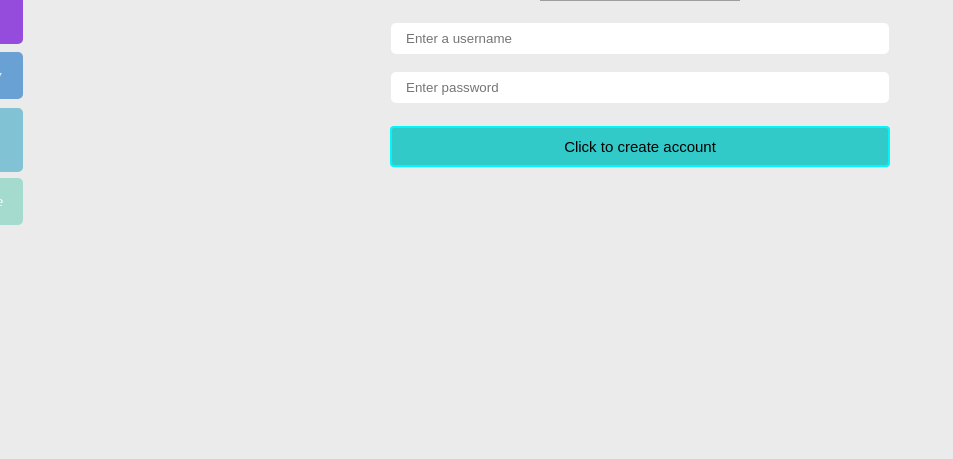
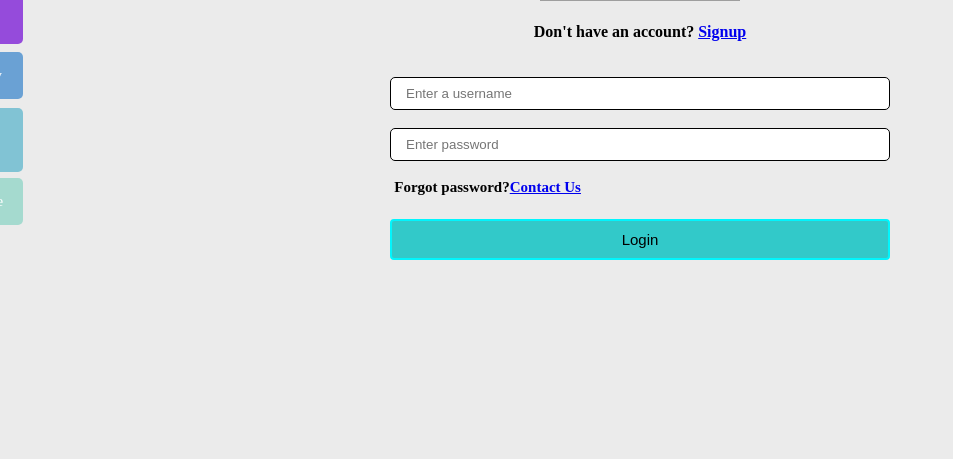
Before and after one commit to chiseledeagle/medicine, a Django app: page /login in a window 1280 px wide. Shown: the part 617-1076 px from the top of the page, without its empty margins (0-953 px from the left). Run offline with Django 3.2, Linux system fonts and the light colour scheme; grey boxes are pictures that could not be loaded.

Commit message:
Update login.html

```diff
--- a/templates/login.html
+++ b/templates/login.html
@@ -36,6 +36,14 @@
         color: #fff;
         letter-spacing: 5px;
     }
+    #message{
+        border: 0px solid rgb(255, 108, 108);
+        border-radius: 5px;
+        border-width: 0px;
+        padding: 5px;
+        background-color: #ff6c6c;
+        width: 490px;
+      }
     #mySidenav a {
         position: absolute;
         left: -107px;
@@ -138,6 +146,7 @@
         width: 40%;
         height: 3%;
         border: 1px;
+        border-style: solid;
         border-radius: 05px;
         padding: 8px 15px 8px  15px;
         margin:10px 0px 15px 0 px
@@ -150,6 +159,11 @@
         border-radius: 05px;
         padding: 8px 15px 8px  15px;
         margin:10px 0px 15px 0 px
+    }
+    h5{
+        text-align: left;
+        padding-left: 29%;
+        font-size: 15px;
     }
     input[name=fn]{
         width: 18%;
@@ -247,20 +261,30 @@
                   <center>
                     <img  width="200" src="https://media.giphy.com/media/EAkvNkimgOxvIryUzE/giphy.gif">
                 </center> <br>
-                {% for message in messages %}
-                  <div class="alert alert-{{ message.tags }} alert-dismissible fade show" role="alert" id="message">
-                    <strong>Error:</strong> {{ message }}
-                    <button type="button" class="btn-close" data-bs-dismiss="alert" aria-label="Close"></button>
-                  </div>
-                {% endfor %}</center>
+                <h4>Don't have an account? <a href="signup.html" >Signup</a></h4><br>
+                <center>
+              {% for message in messages %}
+                <div class="alert alert-{{ message.tags }} alert-dismissible fade show" role="alert" id="message">
+                  <strong>Error:</strong> {{ message }}
+                  <button type="button" class="btn-close" data-bs-dismiss="alert" aria-label="Close"></button>
+                </div>
+              {% endfor %}</center><br>
                 <form action="#" method="POST">
                     {% csrf_token %}
                     {% load static %}
                     <centre><input type="text" name="username" placeholder="Enter a username"></centre><br><br>
-                    <centre><input type="text" name="passwd" placeholder="Enter password"></centre><br><br>
-                    <centre><a href="#"><button class="btn" type="submit">Click to create account</button></centre></a>
+                    <centre><input type="password" name="passwd" placeholder="Enter password"></centre><br><br>
+                    <h5>Forgot password?<a href="Customer_care.html" >Contact Us</a></h5><br>
+                    <centre><a href="#"><button class="btn" type="submit">Login</button></centre></a>
                 </form>
-
+                <script>function myFunction() {
+                    var x = document.getElementById("myInput");
+                    if (x.type === "password") {
+                      x.type = "text";
+                    } else {
+                      x.type = "password";
+                    }
+                  }</script>
 			</div>
 		</div>
 	</div>
```
